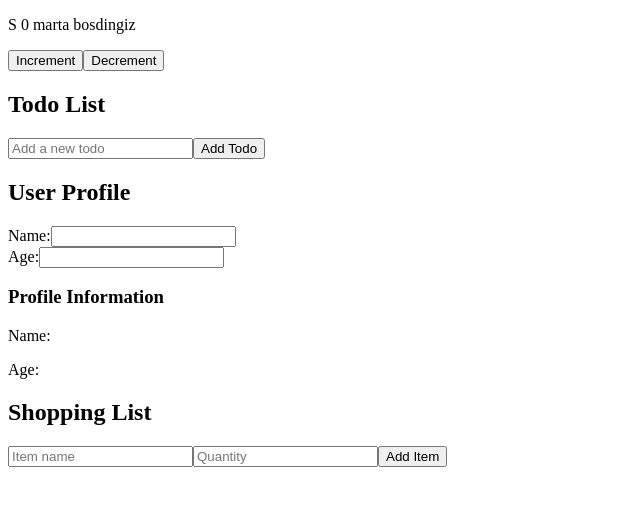
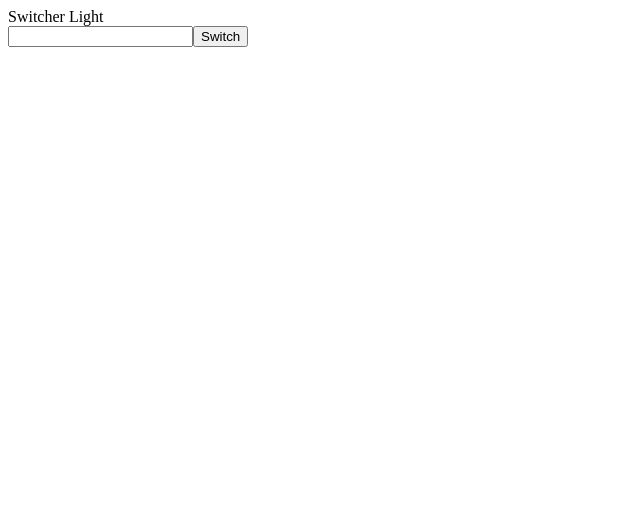
Before and after one commit to kumanboy/react-full-course, a React (Vite) app: page / in a window 1280 px wide. Shown: the top 506 px of the page, without its empty margins (0-640 px from the left). Built offline with nearby package versions, Linux system fonts and the light colour scheme.

Commit message:
Portal end

```diff
--- a/index.html
+++ b/index.html
@@ -8,6 +8,7 @@
   </head>
   <body>
     <div id="root"></div>
+    <div id="popup-content"></div>
     <script type="module" src="/src/main.jsx"></script>
   </body>
 </html>
--- a/src/App.jsx
+++ b/src/App.jsx
@@ -1,20 +1,10 @@
-import Counter from "./components/Counter.jsx";
-import TodoList from "./components/TodoList.jsx";
-import Profile from "./components/Profile.jsx";
-import ShopingList from "./components/ShopingList.jsx";
-
+import Switcher from "./components/Switcher.jsx";
 
 export const App = () => {
 
-
-    return (
-        <section>
-            <Counter/>
-            <TodoList/>
-            <Profile/>
-            <ShopingList/>
-        </section>
-    )
+ return(
+     <div>
+        <Switcher/>
+     </div>
+ )
 }
-
-//TODO 2:35:57
--- a/src/components/Counter.jsx
+++ /dev/null
@@ -1,15 +0,0 @@
-import { useState } from "react";
-
-const Counter = () => {
-    const [count, setCount] = useState(0);
-
-    return (
-        <div>
-            <p>S {count} marta bosdingiz</p>
-            <button onClick={() => setCount(count + 1)}>Increment</button>
-            <button onClick={() => setCount(count - 1)}>Decrement</button>
-        </div>
-    );
-};
-
-export default Counter;
--- a/src/components/Profile.jsx
+++ /dev/null
@@ -1,51 +0,0 @@
-import { useState } from "react";
-
-const Profile = () => {
-    // Ism va yoshni o'z ichiga olgan ob'ekt bilan Boshlangich Stete(holatni) qiymat berilgan
-    const [profile, setProfile] = useState({
-        name: "",
-        age: "",
-    });
-
-    // Input Ichidagi malumot oladi va ozgartiradi
-    const handleChange = (e) => {
-        const { name, value } = e.target;
-        setProfile((prevProfile) => ({
-            ...prevProfile,
-            [name]: value,
-        }));
-    };
-
-    return (
-        <div>
-            <h2>User Profile</h2>
-            <div>
-                <label>
-                    Name:
-                    <input
-                        type="text"
-                        name="name"
-                        value={profile.name}
-                        onChange={handleChange}
-                    />
-                </label>
-            </div>
-            <div>
-                <label>
-                    Age:
-                    <input
-                        type="number"
-                        name="age"
-                        value={profile.age}
-                        onChange={handleChange}
-                    />
-                </label>
-            </div>
-            <h3>Profile Information</h3>
-            <p>Name: {profile.name}</p>
-            <p>Age: {profile.age}</p>
-        </div>
-    );
-};
-
-export default Profile;
--- a/src/components/ShopingList.jsx
+++ /dev/null
@@ -1,59 +0,0 @@
-import { useState } from "react";
-
-const ShoppingList = () => {
-    // Boshlangich qiymatni bosh array berilgan
-    const [items, setItems] = useState([]);
-    const [name, setName] = useState("");
-    const [quantity, setQuantity] = useState("");
-
-    // form qabul qilish uchun yaratilgan function
-    const handleSubmit = (e) => {
-        e.preventDefault();
-
-        if (!name || !quantity) return;
-
-        // yangi object yaratadi maxsulot uchun
-        const newItem = {
-            name,
-            quantity: parseInt(quantity),
-        };
-
-        // yangi maxsulotni update qiladi
-        setItems((prevItems) => [...prevItems, newItem]);
-
-        // hamma inputlarni tozalaydi
-        setName("");
-        setQuantity("");
-    };
-
-    return (
-        <div>
-            <h1>Shopping List</h1>
-            <form onSubmit={handleSubmit}>
-                <input
-                    type="text"
-                    placeholder="Item name"
-                    value={name}
-                    onChange={(e) => setName(e.target.value)}
-                />
-                <input
-                    type="number"
-                    placeholder="Quantity"
-                    value={quantity}
-                    onChange={(e) => setQuantity(e.target.value)}
-                />
-                <button type="submit">Add Item</button>
-            </form>
-
-            <ul>
-                {items.map((item, index) => (
-                    <li key={index}>
-                        {item.name} - miqdori: {item.quantity}
-                    </li>
-                ))}
-            </ul>
-        </div>
-    );
-};
-
-export default ShoppingList;
--- /dev/null
+++ b/src/components/Switcher.jsx
@@ -0,0 +1,24 @@
+import {useState} from "react";
+
+const Switcher = () => {
+    const [sw,setSw]= useState(false)
+
+    return (
+        <div>
+            Switcher
+            {
+                sw ? (
+                    <span> Dark</span>
+                ) : (
+                    <span> Light</span>
+                )
+            }
+
+            <br/>
+
+            <input type={"text"} key={sw ? "dark":"light"}/>
+            <button onClick={()=> setSw((s)=> !s)}>Switch</button>
+        </div>
+    )
+}
+export default Switcher
--- a/src/components/TodoList.jsx
+++ /dev/null
@@ -1,43 +0,0 @@
-import  { useState } from "react";
-
-const TodoList = () => {
-    // Boshlangich State(Holat)ni bo'sh massiv bilan ishga tushirish
-    const [todos, setTodos] = useState([]);
-    const [inputValue, setInputValue] = useState("");
-
-    // Yangi todo  qo'shish boshqarish
-    const handleSubmit = (e) => {
-        e.preventDefault();
-        if (inputValue.trim()) {
-            setTodos([...todos, inputValue]);
-            setInputValue("");
-        }
-    };
-
-    // input o'zgartirish uchun qiymatini oladigan kod
-    const handleChange = (e) => {
-        setInputValue(e.target.value);
-    };
-
-    return (
-        <div>
-            <h1>Todo List</h1>
-            <form onSubmit={handleSubmit}>
-                <input
-                    type="text"
-                    value={inputValue}
-                    onChange={handleChange}
-                    placeholder="Add a new todo"
-                />
-                <button type="submit">Add Todo</button>
-            </form>
-            <ul>
-                {todos.map((todo, index) => (
-                    <li key={index}>{todo}</li>
-                ))}
-            </ul>
-        </div>
-    );
-};
-
-export default TodoList;
```
Also changed, not shown: src/components/CopyInput.jsx (added, +24 -0 lines), src/components/PopupContent.jsx (added, +15 -0 lines).
